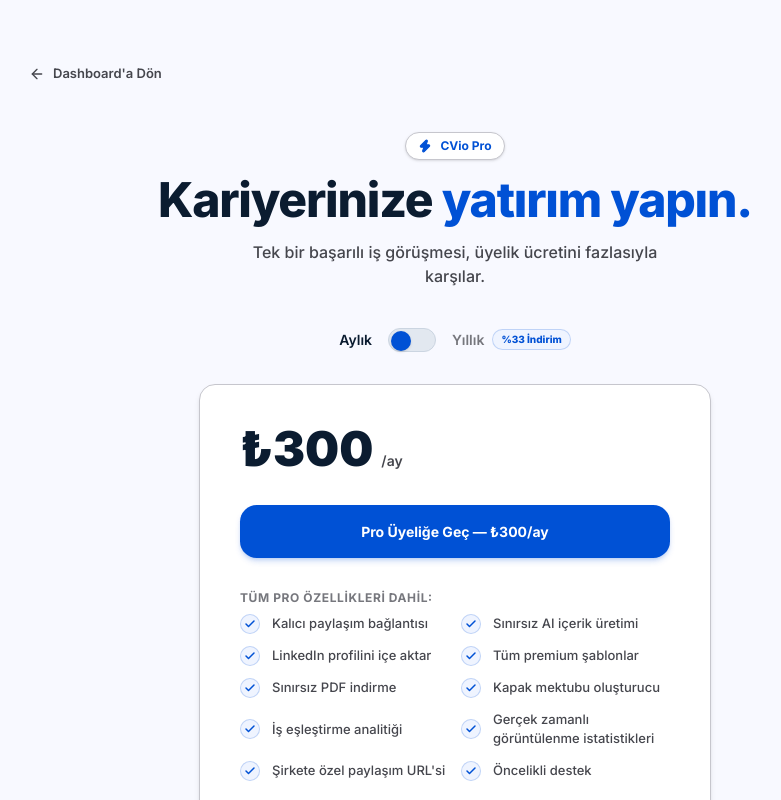
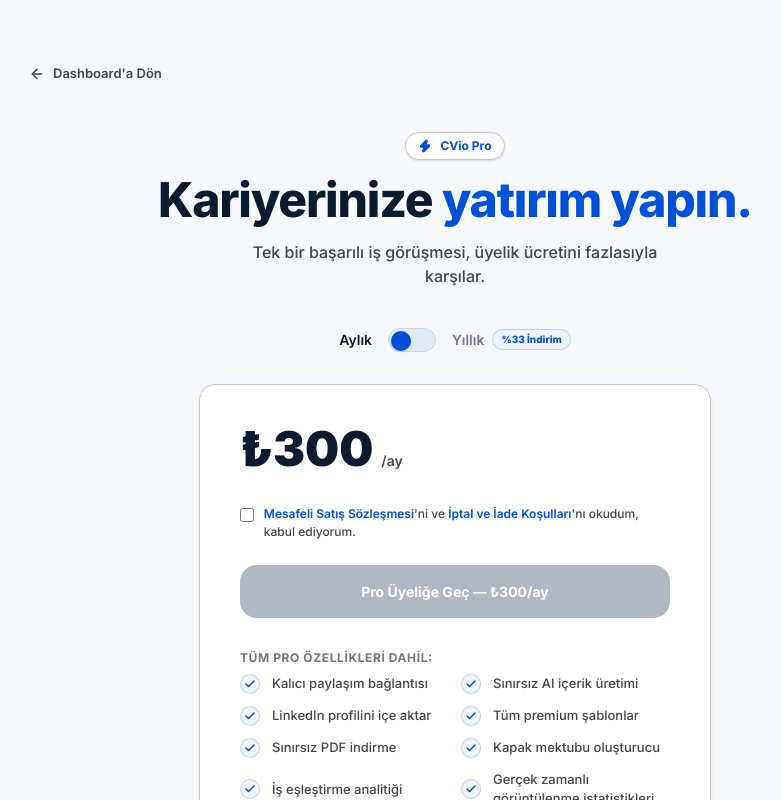
Before and after one commit to cenas1905/yeni-cv-proje-2, a Next.js app: page /upgrade in a window 1280 px wide. Shown: the top 800 px of the page, without its empty margins (185-966 px from the left). Built offline with nearby package versions, Linux system fonts and the light colour scheme; no server answers.

Commit message:
Add mandatory legal agreement checkbox to checkout page

```diff
--- a/app/upgrade/page.tsx
+++ b/app/upgrade/page.tsx
@@ -29,6 +29,7 @@ function UpgradeContent() {
   const [userId, setUserId] = useState<string | null>(null);
   const [loading, setLoading] = useState<boolean>(false);
   const [billingPeriod, setBillingPeriod] = useState<'monthly' | 'annual'>('monthly');
+  const [acceptedTerms, setAcceptedTerms] = useState<boolean>(false);
 
   useEffect(() => {
     const fetchUser = async () => {
@@ -46,6 +47,10 @@ function UpgradeContent() {
   }, [supabase]);
 
   const handleUpgrade = async () => {
+    if (!acceptedTerms) {
+      alert("Lütfen devam etmeden önce Mesafeli Satış Sözleşmesi ve İptal/İade Koşulları'nı onaylayın.");
+      return;
+    }
     let currentUserId = userId;
 
     // On-demand session check as fallback if state userId is null
@@ -181,11 +186,26 @@ function UpgradeContent() {
               )}
             </div>
 
+            {/* Agreement Checkbox */}
+            <div className="flex items-start gap-2.5 mb-6 text-[12px] text-[#45464d] leading-normal">
+              <input
+                type="checkbox"
+                id="accept-terms"
+                checked={acceptedTerms}
+                onChange={(e) => setAcceptedTerms(e.target.checked)}
+                className="mt-0.5 w-4 h-4 rounded border-[#cbd5e1] text-[#0051d5] focus:ring-[#0051d5] cursor-pointer"
+              />
+              <label htmlFor="accept-terms" className="cursor-pointer font-medium select-none text-[#45464d]">
+                <Link href="/mesafeli-satis-sozlesmesi" target="_blank" className="text-[#0051d5] hover:underline font-semibold">Mesafeli Satış Sözleşmesi</Link>'ni ve{' '}
+                <Link href="/iptal-ve-iade-kosullari" target="_blank" className="text-[#0051d5] hover:underline font-semibold">İptal ve İade Koşulları</Link>'nı okudum, kabul ediyorum.
+              </label>
+            </div>
+
             {/* CTA */}
             <button
               onClick={handleUpgrade}
-              disabled={loading}
-              className="w-full py-4 rounded-xl bg-[#0051d5] text-white font-bold text-[14px] hover:bg-[#316bf3] active:scale-98 transition-all disabled:opacity-75 flex items-center justify-center gap-2 mb-8 shadow-md shadow-[#0051d5]/20 cursor-pointer"
+              disabled={loading || !acceptedTerms}
+              className="w-full py-4 rounded-xl bg-[#0051d5] text-white font-bold text-[14px] hover:bg-[#316bf3] active:scale-98 transition-all disabled:opacity-75 flex items-center justify-center gap-2 mb-8 shadow-md shadow-[#0051d5]/20 cursor-pointer disabled:bg-gray-400 disabled:shadow-none disabled:cursor-not-allowed"
             >
               {loading ? (
                 <><Loader2 className="w-4 h-4 animate-spin" /> Güvenli Ödeme Sayfasına Yönlendiriliyorsunuz...</>
```
